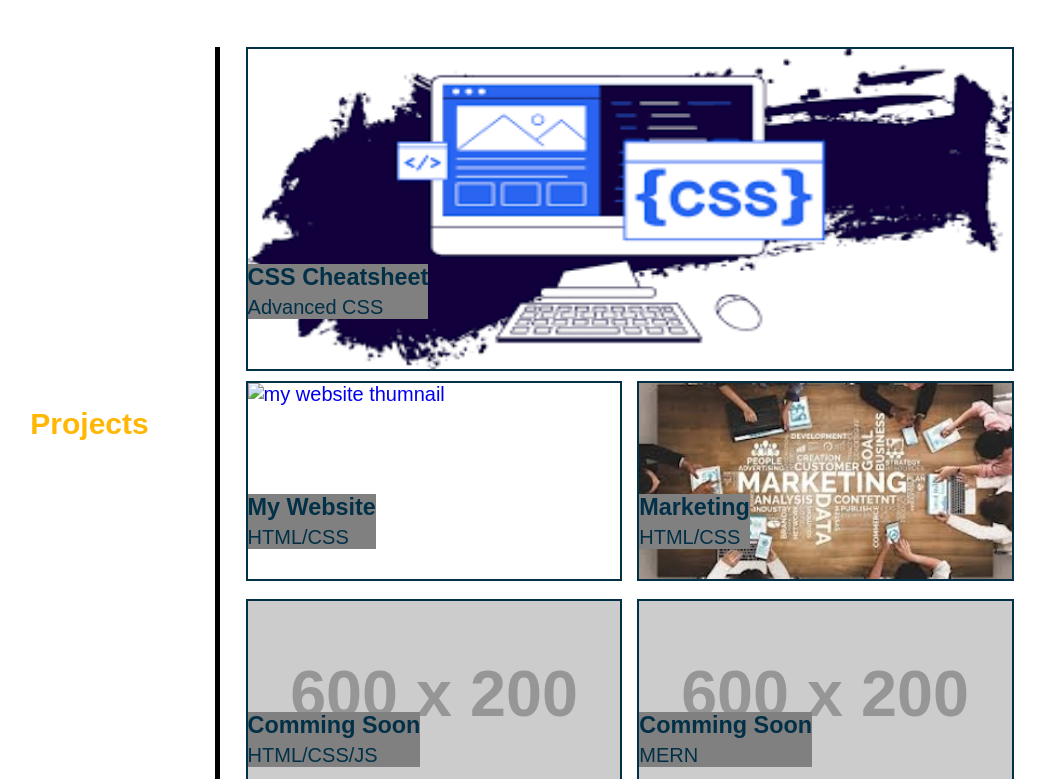
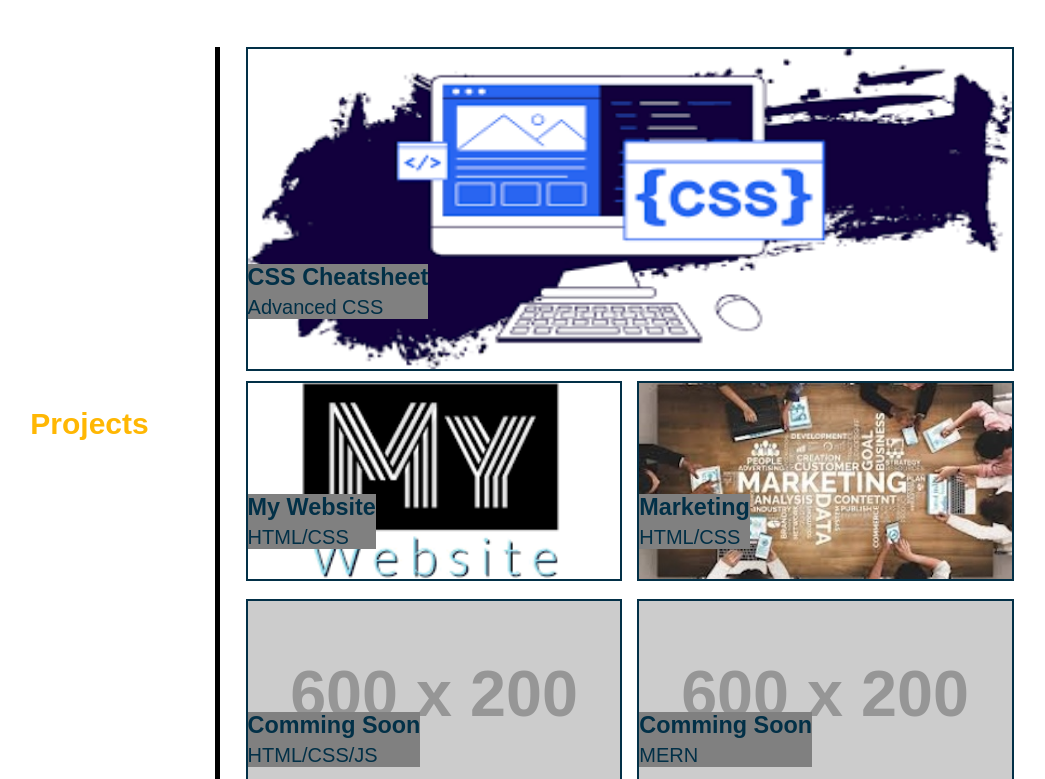
Before and after one commit to amritank/an-portfolio-c02, a plain HTML site: page index.html in a window 1280 px wide. Shown: the part 425-1204 px from the top of the page, without its empty margins (36-1081 px from the left). Drawn offline with Linux system fonts and the light colour scheme; the site is published under a folder, as on GitHub Pages, so addresses that start at the root find nothing; placeholder pictures from the web are drawn by us; a web font is replaced by a local one.

Commit message:
fixing the image path

```diff
--- a/index.html
+++ b/index.html
@@ -65,7 +65,7 @@
                 <div id="other-projects-card">
                     <div class="project-detail-container">
                         <a href="https://amritank.github.io/ucb-html-css-website-01/" target="_blank">
-                            <img class="project-thumbnail" src="/assets/images/myWebsite.png" alt="my website thumnail">
+                            <img class="project-thumbnail" src="./assets/images/myWebsite.png" alt="my website thumnail">
                         </a>
                         <section class="description2">
                             <h3>My Website</h3>
```
